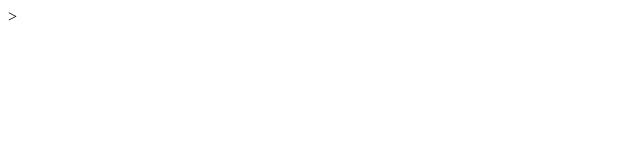
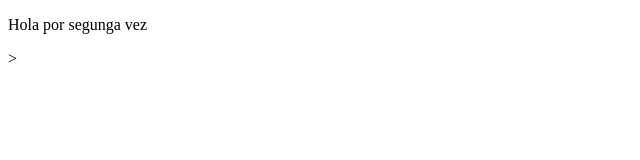
Before and after one commit to aromo2/proyecto-git, a plain HTML site: page index.html in a window 1280 px wide. Shown: the whole page, without its empty margins (0-640 px from the left). Drawn offline with Linux system fonts and the light colour scheme.

Commit message:
Version 0.0.2

```diff
--- a/index.html
+++ b/index.html
@@ -4,6 +4,6 @@
 	<title>HOLA DESDE GIT</title>
 </head>
 <body>
-
+<p>Hola por segunga vez</p>
 </body>
 </html>>
```
